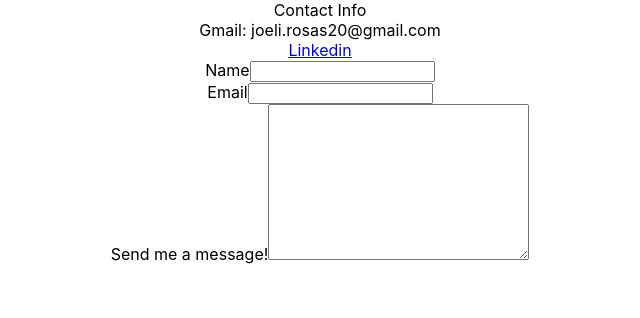
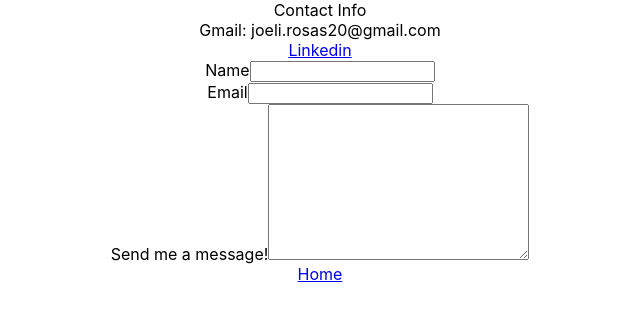
Before and after one commit to JoeliRosas20/joelirosas20.github.io, a React (Create React App) app: page /contact in a window 1280 px wide. Shown: the top 318 px of the page, without its empty margins (320-960 px from the left). Built offline with nearby package versions, Linux system fonts and the light colour scheme.

Commit message:
Added the link to get back to the home page

```diff
--- a/src/components/AboutMe.js
+++ b/src/components/AboutMe.js
@@ -1,5 +1,6 @@
 import React from 'react'
 import Resume from './MyResume.pdf';
+import {Link} from 'react-router-dom'
 
 function AboutMe() {
     return (
@@ -7,6 +8,8 @@
             About Me
             <br></br>
             <a href={Resume} target = "_blank" rel="noopener noreferrer">My Resume</a>
+            <br></br>
+            <Link to="/">Home</Link>
         </div>
     )
 }
--- a/src/components/ContactInfo.js
+++ b/src/components/ContactInfo.js
@@ -1,4 +1,5 @@
 import React from 'react'
+import {Link} from 'react-router-dom'
 
 function ContactInfo() {
     return (
@@ -22,6 +23,7 @@
                 <label htmlFor="message">Send me a message!</label>
                     <textarea rows="10" cols="30" id="message"/>
             </form>
+            <Link to="/">Home</Link>
         </div>
     )
 }
--- a/src/components/MyProjects.js
+++ b/src/components/MyProjects.js
@@ -9,6 +9,8 @@
             <Link to="/SpaceGame">Space Game</Link>
             <br></br>
             <Link to="/ClothesApp">Clothes App</Link>
+            <br></br>
+            <Link to="/">Home</Link>
         </div>
     )
 }
```
